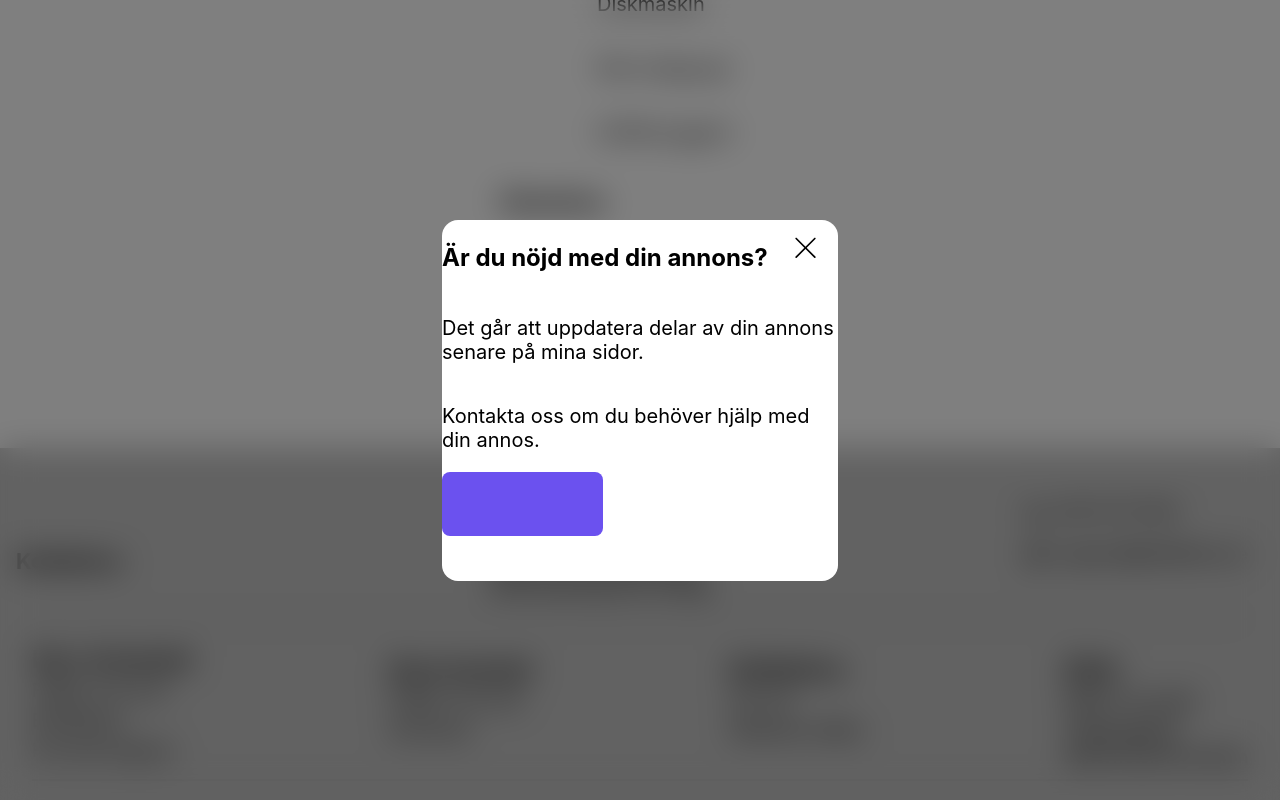
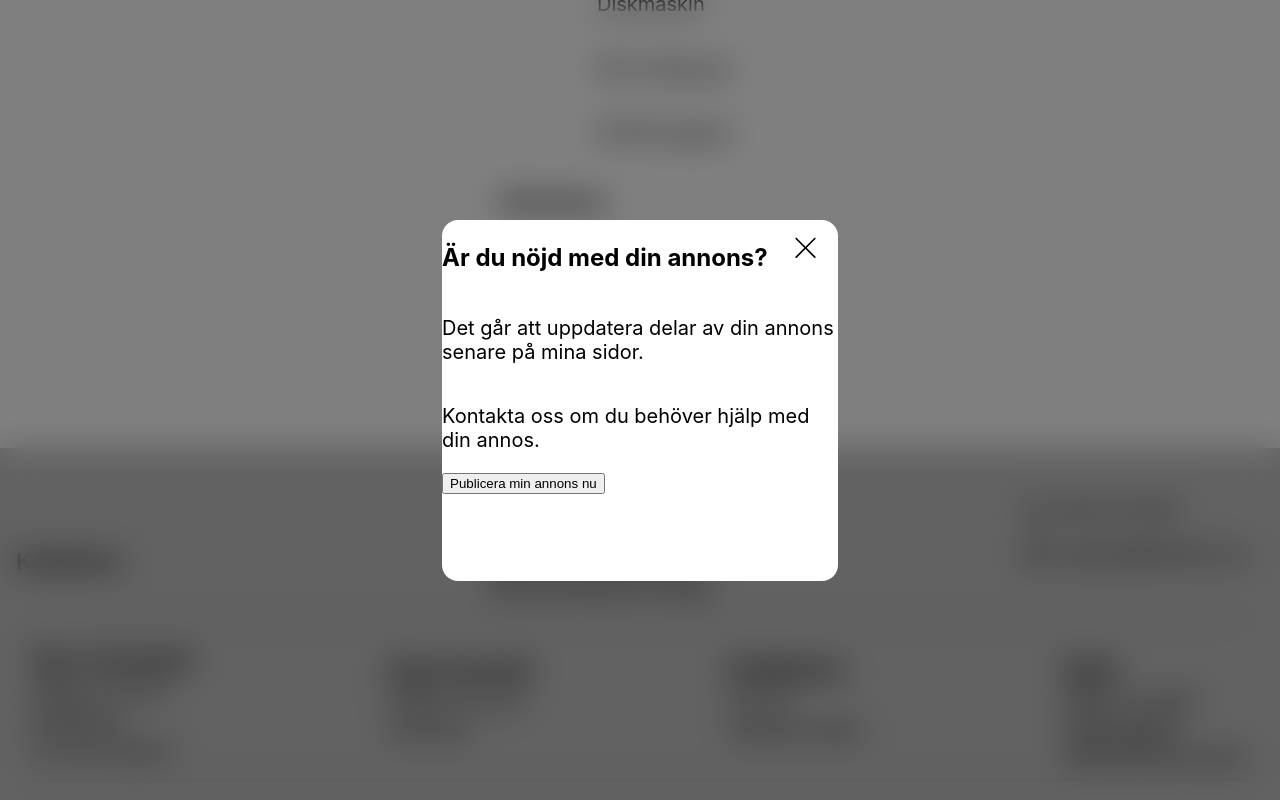
Before and after one commit to JennAnd/kollektiva2.0, a React (Create React App) app: page /advertisement-view in a window 1280 px wide. Both pictures are taken after a click on the button 640 px from the left and 1807 px from the top of the page. Shown: the part 1407-2207 px from the top of the page. Built offline with nearby package versions, Linux system fonts and the light colour scheme.

Commit message:
Add div with calssname containerBtn

```diff
--- a/src/pages/AdvertisementView/AdvertisementView.js
+++ b/src/pages/AdvertisementView/AdvertisementView.js
@@ -57,9 +57,14 @@ const AdvertisementViewPage = (props) => {
               Det går att uppdatera delar av din annons senare på mina sidor.
             </p>
             <p>Kontakta oss om du behöver hjälp med din annos.</p>
-            <Button onClick={() => navigate("/advertisement-publish")}>
-              Publicera min annons nu
-            </Button>
+            <div className={styles.containerBtn}>
+              <button
+                className={styles.btn}
+                onClick={() => navigate("/advertisement-publish")}
+              >
+                Publicera min annons nu
+              </button>
+            </div>
           </Popup>
         </div>
       </div>
```
